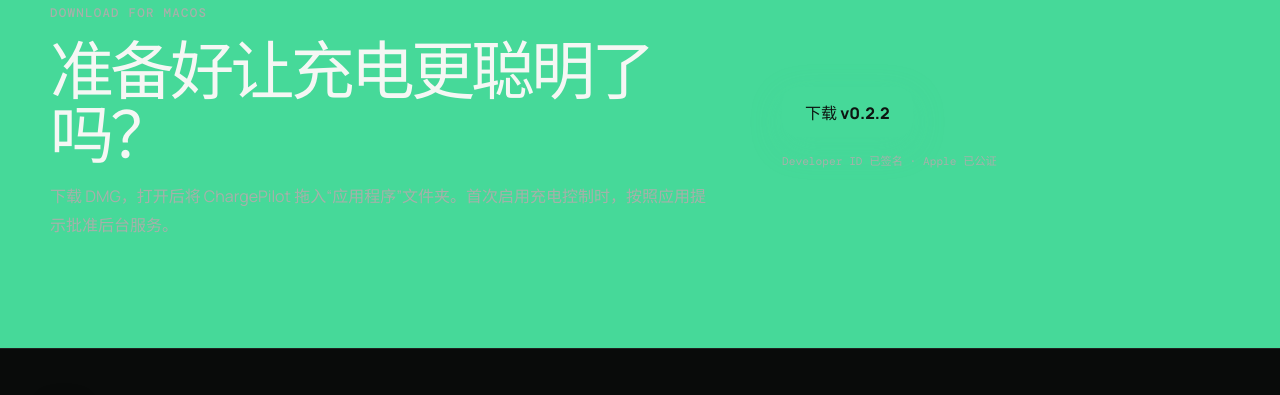
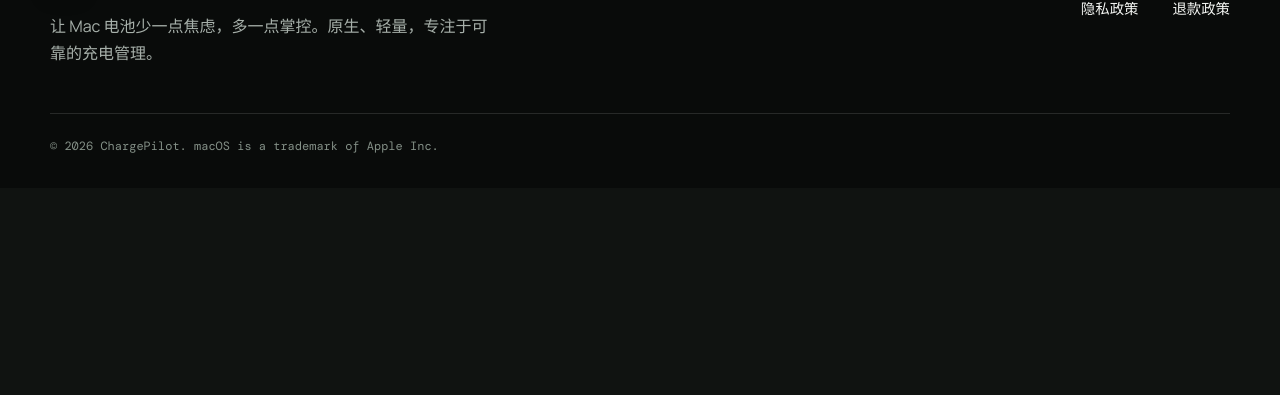
Before and after one commit to vibeforge2014/chargepilot-site, a website built with Vite: page index.html in a window 1280 px wide. Shown: the part 3194-3589 px from the top of the page. After the commit the page ends 3382 px from the top, so only its background shows below. Built offline with nearby package versions, Linux system fonts and the light colour scheme.

Commit message:
Remove '准备好让充电更聪明了吗' download section from homepage
The bottom download CTA was redundant — download entry points remain in the
navbar and the hero. Removing it lets the page end on the privacy signal.

```diff
--- a/index.html
+++ b/index.html
@@ -3,5 +3,4 @@
 <section class="section" id="features"><div class="shell"><p class="section-kicker">Built around your battery</p><h2 class="section-title">不是更多数据。是更好的充电决定。</h2><div class="feature-grid"><article class="feature"><span class="feature-index">01 / LIMIT</span><h3>可执行的充电上限</h3><p>将电量稳定在你设定的范围，并在需要出门时临时充满。</p></article><article class="feature"><span class="feature-index">02 / GUARD</span><h3>温度与健康保护</h3><p>监控电池温度，在过热时暂停充电，减少高温与满电叠加的压力。</p></article><article class="feature"><span class="feature-index">03 / FLOW</span><h3>实时能量流</h3><p>看清适配器输入、系统消耗、电池功率和健康趋势，而不是猜测。</p></article><article class="feature"><span class="feature-index">04 / SCHEDULE</span><h3>按生活节奏自动化</h3><p>为工作日、睡眠和出行设置定时策略，让充电管理自动发生。</p></article><article class="feature"><span class="feature-index">05 / CALIBRATE</span><h3>引导式电池校准</h3><p>跟随清晰步骤完成校准，修正长期使用后不准确的电量估算。</p></article><article class="feature"><span class="feature-index">06 / SHORTCUTS</span><h3>快捷指令与菜单栏</h3><p>无需打开主窗口，即可查看状态、切换策略或接入自动化流程。</p></article></div></div></section>
 <section class="section product-tour"><div class="shell"><div class="tour-heading"><div><p class="section-kicker">Actual product, no mockups</p><h2 class="section-title">你看到的，就是实际运行的 ChargePilot。</h2></div><p>所有关键状态集中在原生 macOS 界面中。数据清晰、操作直接，也不会用夸张的估算替代真实硬件读数。</p></div><div class="shot-grid"><figure class="app-shot dashboard-shot"><div class="window-bar"><span></span><span></span><span></span><small>实时仪表盘</small></div><img src="/images/chargepilot-dashboard.png" alt="ChargePilot 实时仪表盘，展示电池、电源适配器、温度与功率信息" width="1090" height="710"><figcaption>实时仪表盘 · 电池、电源和系统负载一览</figcaption></figure><figure class="app-shot energy-shot"><div class="window-bar"><span></span><span></span><span></span><small>能耗管理</small></div><img src="/images/chargepilot-energy.png" alt="ChargePilot 能耗管理界面，展示高功耗应用和节能设置" width="1090" height="710"><figcaption>能耗管理 · 快速定位高功耗应用</figcaption></figure></div></div></section>
 <section class="section"><div class="shell signal"><div class="signal-panel"><div class="signal-row"><span>电池状态</span><strong>健康</strong></div><div class="signal-row"><span>当前温度</span><strong>32.8°C</strong></div><div class="signal-row"><span>循环次数</span><strong>187</strong></div><div class="signal-row"><span>最大容量</span><strong>92%</strong></div></div><div class="signal-copy"><p class="section-kicker">Local by design</p><h2 class="section-title">电池数据，留在你的 Mac。</h2><p>核心监控与策略在本机运行。ChargePilot 不需要账号才能完成基本电池管理，也不会出售你的个人数据。</p><a class="button button-secondary" href="privacy-policy.html">阅读隐私政策</a></div></div></section>
-<section class="section download-section"><div class="shell download-card"><div><p class="section-kicker">Download for macOS</p><h2>准备好让充电更聪明了吗？</h2><p>下载 DMG，打开后将 ChargePilot 拖入“应用程序”文件夹。首次启用充电控制时，按照应用提示批准后台服务。</p></div><div class="download-actions"><a class="button button-primary" href="https://github.com/vibeforge2014/chargepilot/releases/download/v0.2.2/ChargePilot-0.2.2.dmg">下载 v0.2.2</a><small>Developer ID 已签名 · Apple 已公证</small></div></div></section>
 </main><div data-footer></div></body></html>
```
